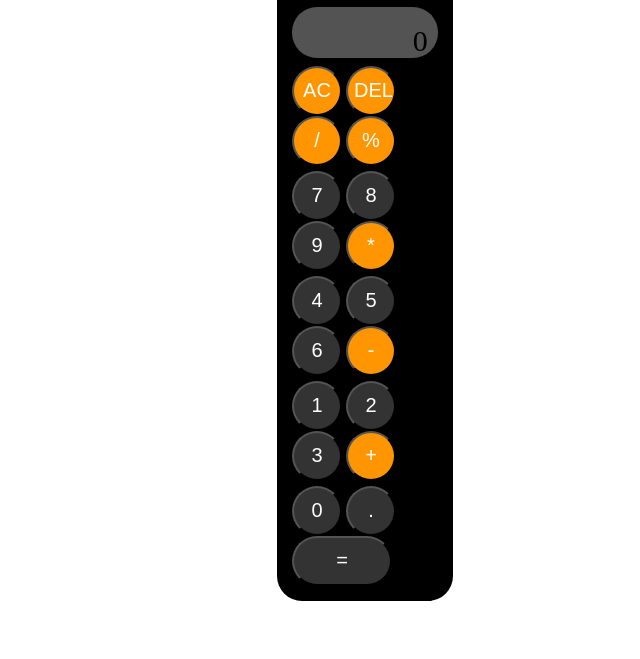
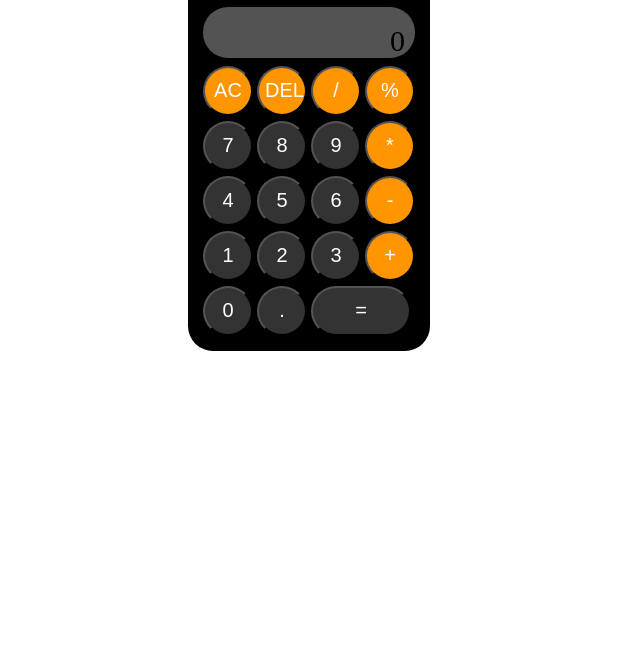
Before and after one commit to mdarafat17/Calculator-r, a plain HTML site: page index.html in a window 1280 px wide. Shown: the part 146-805 px from the top of the page, without its empty margins (331-971 px from the left). Drawn offline with Linux system fonts and the light colour scheme.

Commit message:
Update index.css

```diff
--- a/index.css
+++ b/index.css
@@ -11,6 +11,8 @@ button {
 }
 .main {
   display: flex;
+  justify-content: center;
+  align-items: center;
 }
 #Screen{
   background-color: rgb(84, 83, 83);
@@ -24,10 +26,11 @@ button {
   border-radius: 25px;
 }
 .div02{
-  margin: 50px 600px 50px 600px;
+  margin: 50px 50px 50px 50px;
   background-color: black;
   padding: 15px;
   border-radius: 25px;
+  position: ;
 }
 
 .top1 button{
```
